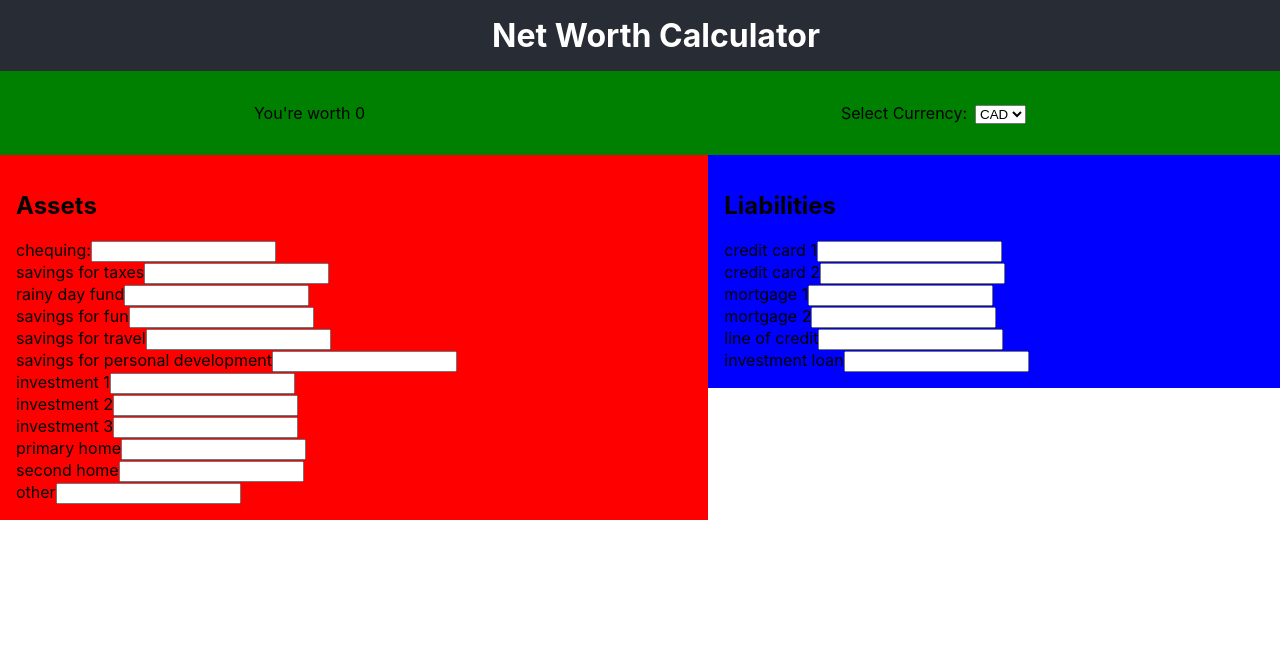
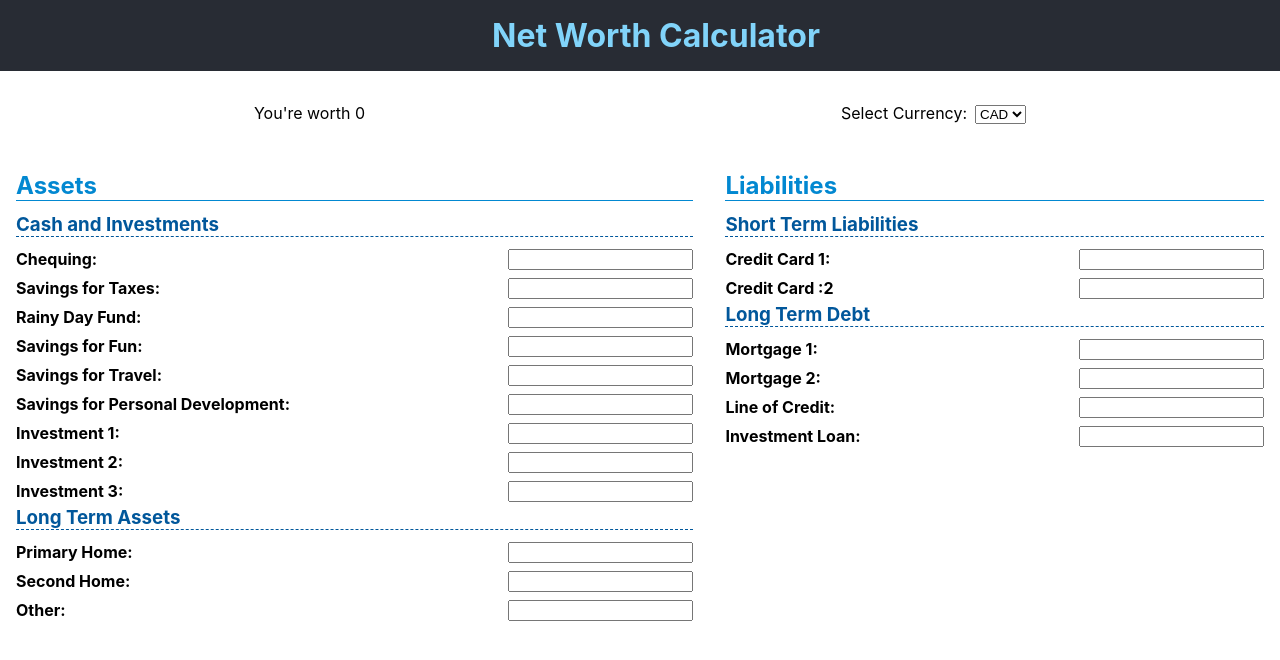
Before and after one commit to nettapper/net-worth-calculator, a React (Create React App) app: page / in a window 1280 px wide. Shown: the top 660 px of the page. Built offline with nearby package versions, Linux system fonts and the light colour scheme.

Commit message:
added form formatting, colors, lables, and groups

```diff
--- a/src/components/calculator/index.jsx
+++ b/src/components/calculator/index.jsx
@@ -60,53 +60,58 @@ function NetWorth() {
 function Assets() {
   return (
     <div className="calculator__assets">
-      <h2>Assets</h2>
-      <form className="calculator__assetsform">
-        <label>
-          chequing:
+      <h2 className="calculator__formheading">Assets</h2>
+      <form className="calculator__form">
+        <h3 className="calculator__formgrouping">Cash and Investments</h3>
+        <div className="calculator__formelement">
+          <label>Chequing:</label>
           <input name="chequing" type="number" />
-        </label>
-        <label>
-          savings for taxes
+        </div>
+        <div className="calculator__formelement">
+          <label>Savings for Taxes:</label>
           <input name="savings-for-taxes" type="number" />
-        </label>
-        <label>
-          rainy day fund
+        </div>
+        <div className="calculator__formelement">
+          <label>Rainy Day Fund:</label>
           <input name="rainy-day-fund" type="number" />
-        </label>
-        <label>
-          savings for fun
+        </div>
+        <div className="calculator__formelement">
+          <label>Savings for Fun:</label>
           <input name="saving-for-fun" type="number" />
-        </label>
-        <label>
-          savings for travel
+        </div>
+        <div className="calculator__formelement">
+          <label>Savings for Travel:</label>
           <input name="savings-for-travel" type="number" />
-        </label>
-        <label>
-          savings for personal development
+        </div>
+        <div className="calculator__formelement">
+          <label>Savings for Personal Development:</label>
           <input name="savings-for-personal-development" type="number" />
-        </label>
-        <label>
-          investment 1<input name="investment-1" type="number" />
-        </label>
-        <label>
-          investment 2<input name="investment-2" type="number" />
-        </label>
-        <label>
-          investment 3<input name="investment-3" type="number" />
-        </label>
-        <label>
-          primary home
+        </div>
+        <div className="calculator__formelement">
+          <label>Investment 1:</label>
+          <input name="investment-1" type="number" />
+        </div>
+        <div className="calculator__formelement">
+          <label>Investment 2:</label>
+          <input name="investment-2" type="number" />
+        </div>
+        <div className="calculator__formelement">
+          <label>Investment 3:</label>
+          <input name="investment-3" type="number" />
+        </div>
+        <h3 className="calculator__formgrouping">Long Term Assets</h3>
+        <div className="calculator__formelement">
+          <label>Primary Home:</label>
           <input name="primary-home" type="number" />
-        </label>
-        <label>
-          second home
+        </div>
+        <div className="calculator__formelement">
+          <label>Second Home:</label>
           <input name="second-home" type="number" />
-        </label>
-        <label>
-          other
+        </div>
+        <div className="calculator__formelement">
+          <label>Other:</label>
           <input name="other" type="number" />
-        </label>
+        </div>
       </form>
     </div>
   );
@@ -115,28 +120,34 @@ function Assets() {
 function Liabilities() {
   return (
     <div className="calculator__liabilities">
-      <h2>Liabilities</h2>
-      <form className="calculator__liabilitiesform">
-        <label>
-          credit card 1<input name="credit-card-1" type="number" />
-        </label>
-        <label>
-          credit card 2<input name="credit-card-2" type="number" />
-        </label>
-        <label>
-          mortgage 1<input name="mortgage-1" type="number" />
-        </label>
-        <label>
-          mortgage 2<input name="mortgage-2" type="number" />
-        </label>
-        <label>
-          line of credit
+      <h2 className="calculator__formheading">Liabilities</h2>
+      <form className="calculator__form">
+        <h3 className="calculator__formgrouping">Short Term Liabilities</h3>
+        <div className="calculator__formelement">
+          <label>Credit Card 1:</label>
+          <input name="credit-card-1" type="number" />
+        </div>
+        <div className="calculator__formelement">
+          <label>Credit Card :2</label>
+          <input name="credit-card-2" type="number" />
+        </div>
+        <h3 className="calculator__formgrouping">Long Term Debt</h3>
+        <div className="calculator__formelement">
+          <label>Mortgage 1:</label>
+          <input name="mortgage-1" type="number" />
+        </div>
+        <div className="calculator__formelement">
+          <label>Mortgage 2:</label>
+          <input name="mortgage-2" type="number" />
+        </div>
+        <div className="calculator__formelement">
+          <label>Line of Credit:</label>
           <input name="line-of-credit" type="number" />
-        </label>
-        <label>
-          investment loan
+        </div>
+        <div className="calculator__formelement">
+          <label>Investment Loan:</label>
           <input name="investment-loan" type="number" />
-        </label>
+        </div>
       </form>
     </div>
   );
--- a/src/components/calculator/styles.css
+++ b/src/components/calculator/styles.css
@@ -13,7 +13,6 @@
   align-items: center;
   justify-content: space-around;
   flex-wrap: wrap;
-  background-color: green;
   padding: 1rem;
   flex: 1 1 100%;
 }
@@ -23,23 +22,40 @@
 }
 
 .calculator__assets {
-  background-color: red;
   padding: 1rem;
   flex-grow: 1;
 }
 
-.calculator__assetsform {
+.calculator__liabilities {
+  padding: 1rem;
+  flex-grow: 1;
+}
+
+.calculator__form {
   display: flex;
   flex-direction: column;
 }
 
-.calculator__liabilities {
-  background-color: blue;
-  padding: 1rem;
-  flex-grow: 1;
+.calculator__formheading {
+  margin: 0rem 0rem 0.75rem 0rem;
+  /* TODO pull my colors into to root style sheet */
+  color: #0288d1;
+  border-bottom: 0.05rem solid;
 }
 
-.calculator__liabilitiesform {
+.calculator__formgrouping {
+  margin: 0rem 0rem 0.5rem 0rem;
+  color: #01579b;
+  font-weight: bold;
+  border-bottom: 0.05rem dashed;
+}
+
+.calculator__formelement {
   display: flex;
-  flex-direction: column;
+  flex-direction: row;
+  align-content: center;
+  justify-content: space-between;
+  flex-wrap: wrap;
+  padding: 0.25rem 0rem;
+  font-weight: bold;
 }
--- a/src/components/header/styles.css
+++ b/src/components/header/styles.css
@@ -5,7 +5,7 @@
 .header-title {
   text-align: center;
   background-color: #282c34;
-  color: white;
+  color: #81d4fa;
   padding: 1rem;
   margin: 0rem;
   width: 100%;
```
